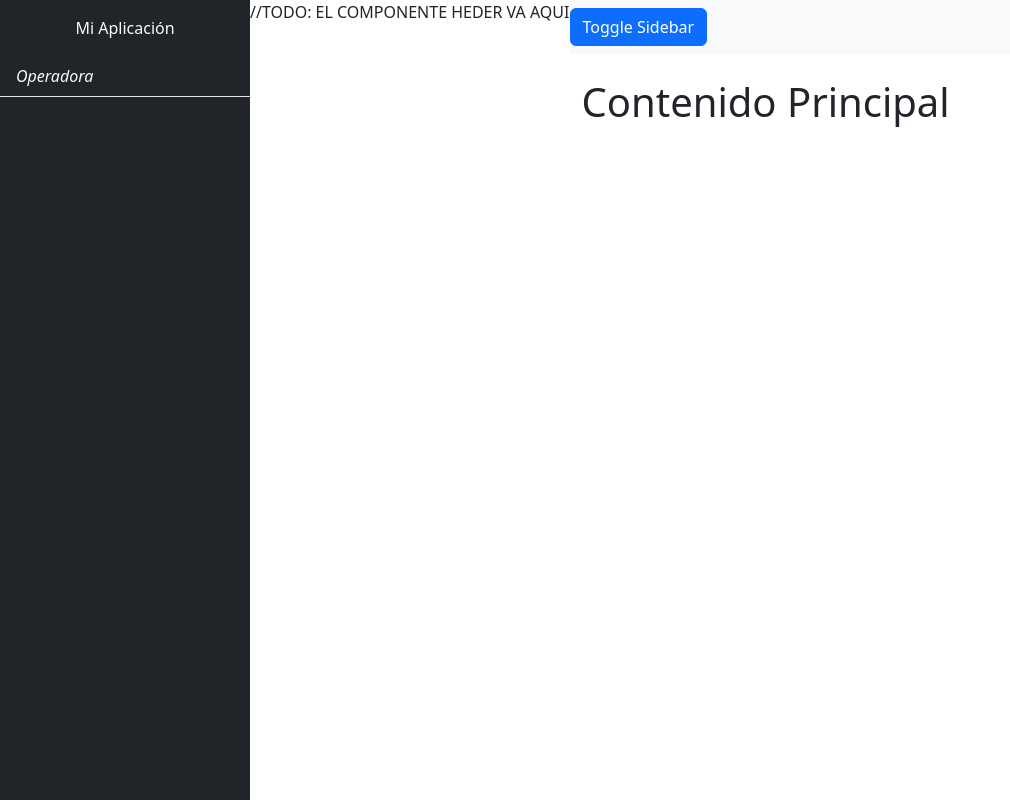
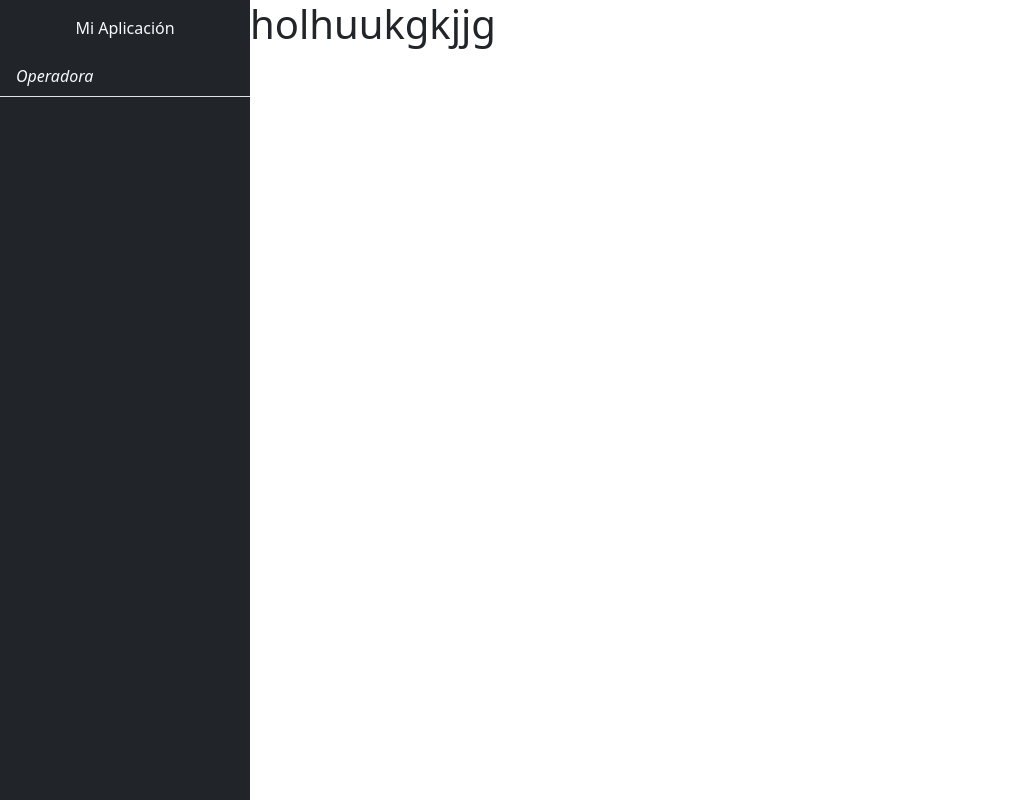
Before and after one commit to AnthonyGalindo/angularContado-Bases, an Angular app: page / in a window 1280 px wide. Shown: the whole page, without its empty margins (0-1010 px from the left). Built offline with nearby package versions, Linux system fonts and the light colour scheme.

Commit message:
estructura 1

```diff
--- a/src/app/shared/components/header/header.component.html
+++ b/src/app/shared/components/header/header.component.html
@@ -1 +1,3 @@
 <p>header works!</p>
+
+TODO:  angular material la navegacion
--- a/src/app/shared/components/sidebar/sidebar.component.html
+++ b/src/app/shared/components/sidebar/sidebar.component.html
@@ -18,13 +18,16 @@
 
     <!-- Page Content -->
 
-    //TODO: EL COMPONENTE HEDER VA AQUI
-    <div id="page-content-wrapper">
-      <nav class="navbar navbar-expand-lg navbar-light bg-light">
+ <!-- TODO: EL COMPONENTE HEDER VA AQUI -->
+
+    <!-- <div id="page-content-wrapper"> -->
+      <!-- <nav class="navbar navbar-expand-lg navbar-light bg-light">
         <button class="btn btn-primary" id="menu-toggle" (click)="toggleSidebar()">Toggle Sidebar</button>
       </nav>
       <div class="container-fluid">
         <h1 class="mt-4">Contenido Principal</h1>
       </div>
-    </div>
-  </div>
+    </div> -->
+  <!-- </div> -->
+
+  <h1>holhuukgkjjg</h1>
```
